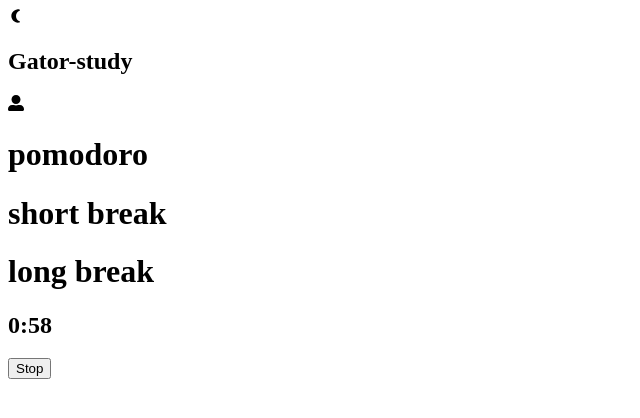
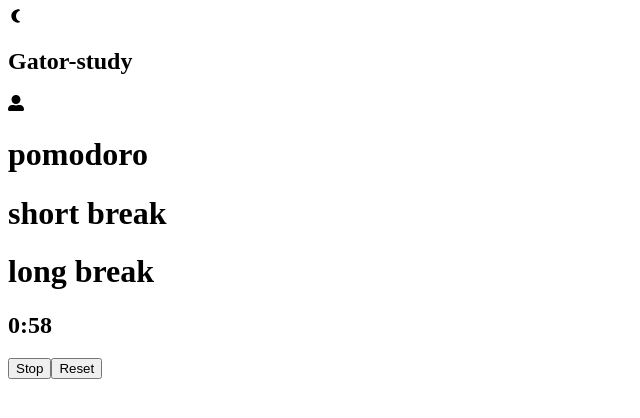
Before and after one commit to abhiti01/gator-study, a Next.js app in the folder gator-study-frontend/: page / in a window 1280 px wide. Both pictures are taken after a click on the button "Start". Shown: the top 418 px of the page, without its empty margins (0-640 px from the left). Built offline with nearby package versions, Linux system fonts and the light colour scheme.

Commit message:
Made reset button

```diff
--- a/gator-study-frontend/components/Timer.js
+++ b/gator-study-frontend/components/Timer.js
@@ -1,7 +1,8 @@
 import React from 'react';
 import { MdScreenLockLandscape } from 'react-icons/md';
+import { FiBellOff } from 'react-icons/fa';
 
-export const Timer = ({stage,switchState,getTime,seconds, ticking, setTicking}) => {
+export const Timer = ({stage,switchState,getTime,seconds, ticking, startTimer, isTimeUp, muteAlarm,reset}) => {
     const options = ["pomodoro", "short break", "long break"]
   return <div>
       <div>
@@ -12,9 +13,18 @@
       <div>
           <h2>{getTime()}:{seconds}</h2>
       </div>
-      <button onClick={()=>setTicking((ticking) => !ticking)}>
-          {ticking? "Stop":"Start"}
-      </button>
+      <div>
+            <button onClick={startTimer}>
+                {ticking? "Stop":"Start"}
 
+            </button>
+            {isTimeUp && (
+                    <FiBellOff
+                    onClick = {muteAlarm} />
+                )}
+            {ticking && (<button onClick={reset}>
+                Reset
+            </button>)}
+      </div>
   </div>;
 };
--- a/gator-study-frontend/pages/index.js
+++ b/gator-study-frontend/pages/index.js
@@ -15,7 +15,12 @@
   const [stage, setStage] = useState(0);
   const [ticking, setTicking] = useState(false);
   const [consumedSecond, setConsumedSecond] = useState(0);
+  const [isTimeUp, setIsTimeUp] = useState(false);
   const alarmRef = useRef();
+  const muteAlarm = () => {
+    alarmRef.current.pause();
+    alarmRef.current.currentTime = 0;
+  };
   const switchState = (index) => {
     const isYes = consumedSecond && stage !== index
     ? confirm("Are you sure you want to switch?")
@@ -30,6 +35,7 @@
   };
   const timeUp = () =>{
     reset();
+    setIsTimeUp(true);
     alarmRef.current.play();
   }
   const reset = () =>{
@@ -39,6 +45,11 @@
     setLongBreak(10);
     setSecond(0);
     setConsumedSecond(false)
+  };
+  const startTimer = () => {
+    setIsTimeUp(false);
+    muteAlarm();
+    setTicking((ticking) => !ticking);
   };
   const getTime = () => {
     const timeStage = {
@@ -94,7 +105,7 @@
   return (
     <div >
       <Navigation />
-      <Timer stage = {stage} switchState = {switchState} getTime = {getTime} seconds = {seconds} ticking = {ticking} setTicking = {setTicking}/>
+      <Timer stage = {stage} switchState = {switchState} getTime = {getTime} seconds = {seconds} ticking = {ticking} startTimer = {startTimer} muteAlarm = {muteAlarm} isTimeUp= {isTimeUp} reset = {reset}/>
       <Alarm ref = {alarmRef}/>
     </div>
   )
```
